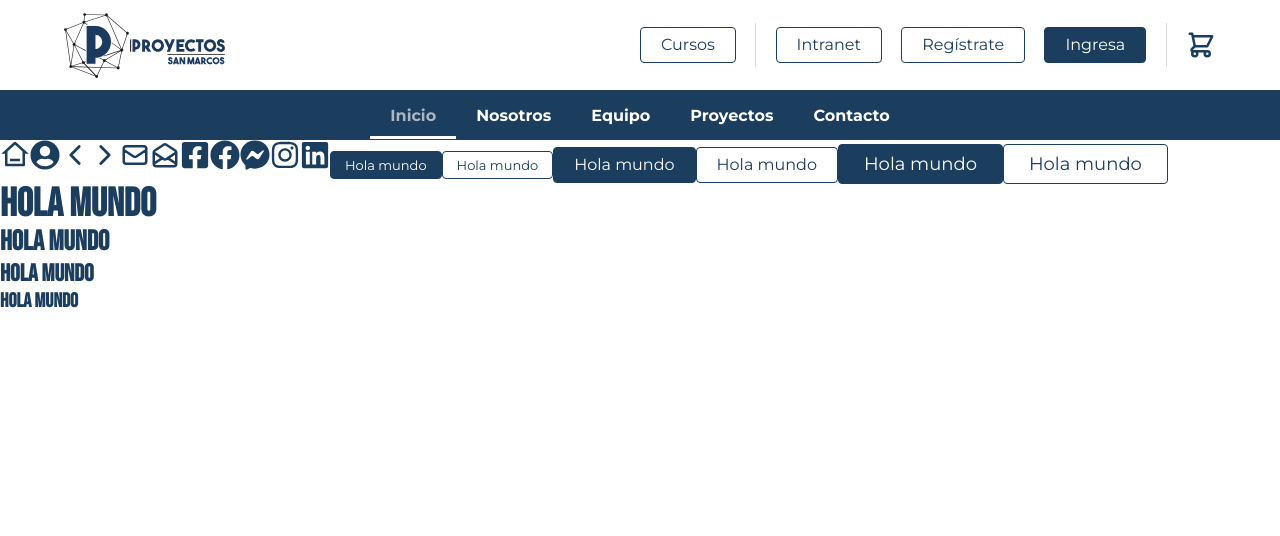
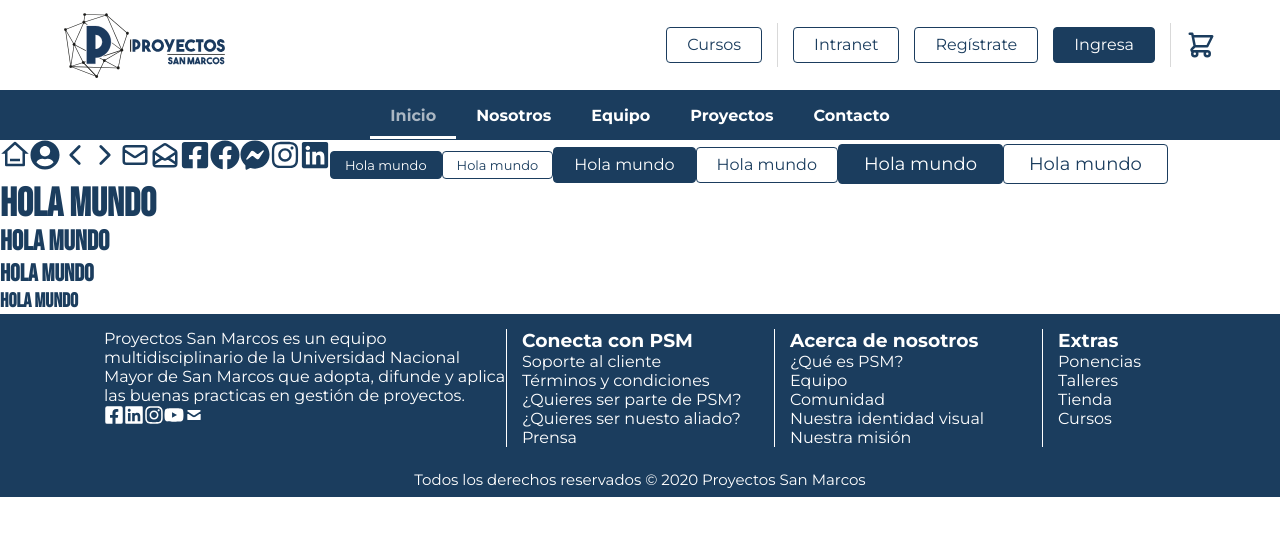
Before and after one commit to jcvb0206/proyectossm, a React (Create React App) app: page / in a window 1280 px wide. Shown: the top 536 px of the page. Built offline with nearby package versions, Linux system fonts and the light colour scheme.

Commit message:
Set footer template without animation and structure finalization

```diff
--- a/src/components/UI/Icon.js
+++ b/src/components/UI/Icon.js
@@ -8,6 +8,7 @@ import {
   FaInstagram,
   FaLinkedin,
   FaUserCircle,
+  FaYoutube,
 } from 'react-icons/fa';
 import {
   HiOutlineMail,
@@ -31,6 +32,7 @@ const iconSet = {
   messenger: [FaFacebookMessenger, baseColor, ''],
   instagram: [FaInstagram, baseColor, ''],
   linkedin: [FaLinkedin, baseColor, ''],
+  youtube: [FaYoutube, baseColor, ''],
   cart: [HiOutlineShoppingCart, '', baseColor],
 };
 
--- a/src/components/containers/Footer.js
+++ b/src/components/containers/Footer.js
@@ -1 +1,113 @@
-// To edit
+/** @jsxImportSource @emotion/react */
+import styled from '@emotion/styled';
+import { css } from '@emotion/react';
+import Icon from '../UI/Icon';
+
+const StyledFooter = styled.footer`
+  font-family: Montserrat;
+  color: white;
+  background-color: rgb(27, 61, 94);
+
+  .container__footer {
+    margin: 0 auto;
+    max-width: 1200px;
+    padding: 0 5%;
+  }
+
+  .info__footer {
+    padding: 15px 0;
+    display: grid;
+    grid-template-columns: 3fr 2fr 2fr 1fr;
+  }
+
+  .info-section__footer {
+    padding: 0 15px;
+    border-left: 1px solid white;
+    display: flex;
+    flex-direction: column;
+
+    a {
+      text-decoration: none;
+      color: white;
+    }
+  }
+
+  .disclaimer__footer {
+    height: 35px;
+    font-size: 15px;
+    font-weight: 400;
+    display: flex;
+    justify-content: center;
+    align-items: center;
+  }
+`;
+
+const footerData = [
+  {
+    title: 'Conecta con PSM',
+    links: [
+      { name: 'Soporte al cliente', link: '' },
+      { name: 'Términos y condiciones', link: '' },
+      { name: '¿Quieres ser parte de PSM?', link: '' },
+      { name: '¿Quieres ser nuesto aliado?', link: '' },
+      { name: 'Prensa', link: '' },
+    ],
+  },
+  {
+    title: 'Acerca de nosotros',
+    links: [
+      { name: '¿Qué es PSM?', link: '' },
+      { name: 'Equipo', link: '' },
+      { name: 'Comunidad', link: '' },
+      { name: 'Nuestra identidad visual', link: '' },
+      { name: 'Nuestra misión', link: '' },
+    ],
+  },
+  {
+    title: 'Extras',
+    links: [
+      { name: 'Ponencias', link: '' },
+      { name: 'Talleres', link: '' },
+      { name: 'Tienda', link: '' },
+      { name: 'Cursos', link: '' },
+    ],
+  },
+];
+
+function Footer() {
+  return (
+    <StyledFooter>
+      <div className="container__footer">
+        <div className="info__footer">
+          <div>
+            <span>
+              Proyectos San Marcos es un equipo multidisciplinario de la
+              Universidad Nacional Mayor de San Marcos que adopta, difunde y
+              aplica las buenas practicas en gestión de proyectos.
+            </span>
+            <div>
+              <Icon type="facebookSquare" fill="white" size="20" />
+              <Icon type="linkedin" fill="white" size="20" />
+              <Icon type="instagram" fill="white" size="20" />
+              <Icon type="youtube" fill="white" size="20" />
+              <Icon type="email" fill="white" size="20" />
+            </div>
+          </div>
+          {footerData.map((section) => (
+            <div className="info-section__footer">
+              <h3>{section.title}</h3>
+              {section.links.map((el) => (
+                <a href={el.link}>{el.name}</a>
+              ))}
+            </div>
+          ))}
+        </div>
+        <div className="disclaimer__footer">
+          <span>Todos los derechos reservados © 2020 Proyectos San Marcos</span>
+        </div>
+      </div>
+    </StyledFooter>
+  );
+}
+
+export default Footer;
--- a/src/components/containers/Header.js
+++ b/src/components/containers/Header.js
@@ -56,9 +56,9 @@ function Header() {
           <div
             css={css`
               display: flex;
-              width: 50%;
+              margin-left: auto;
               align-items: center;
-              justify-content: space-between;
+              gap: 15px;
             `}
           >
             <Button type="ghost">Cursos</Button>
--- a/src/pages/Home.js
+++ b/src/pages/Home.js
@@ -4,6 +4,8 @@ import Icon from '../components/UI/Icon';
 import Button from '../components/UI/Button';
 import Heading from '../components/text/Heading';
 import Header from '../components/containers/Header';
+import Footer from '../components/containers/Footer';
+
 const StyledDiv = styled.div``;
 
 function Home({ history }) {
@@ -45,6 +47,7 @@ function Home({ history }) {
         <Heading type="h3">Hola mundo</Heading>
         <Heading type="h4">Hola mundo</Heading>
       </div>
+      <Footer />
     </StyledDiv>
   );
 }
```
